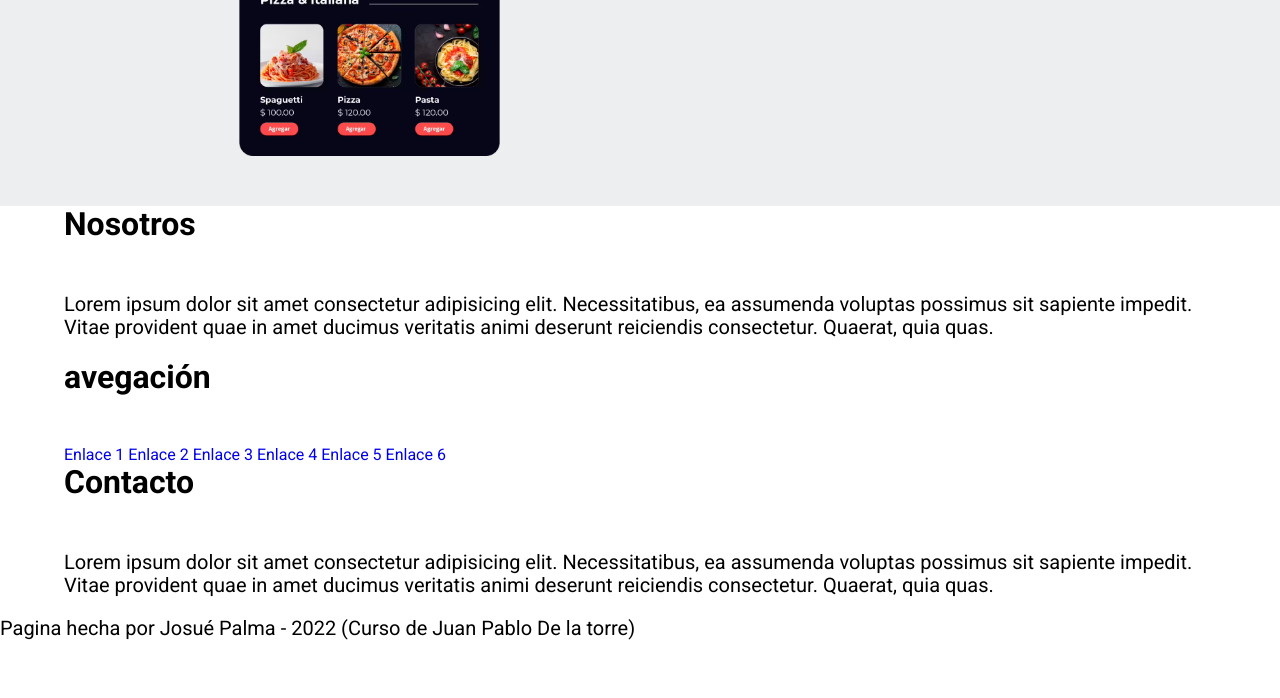
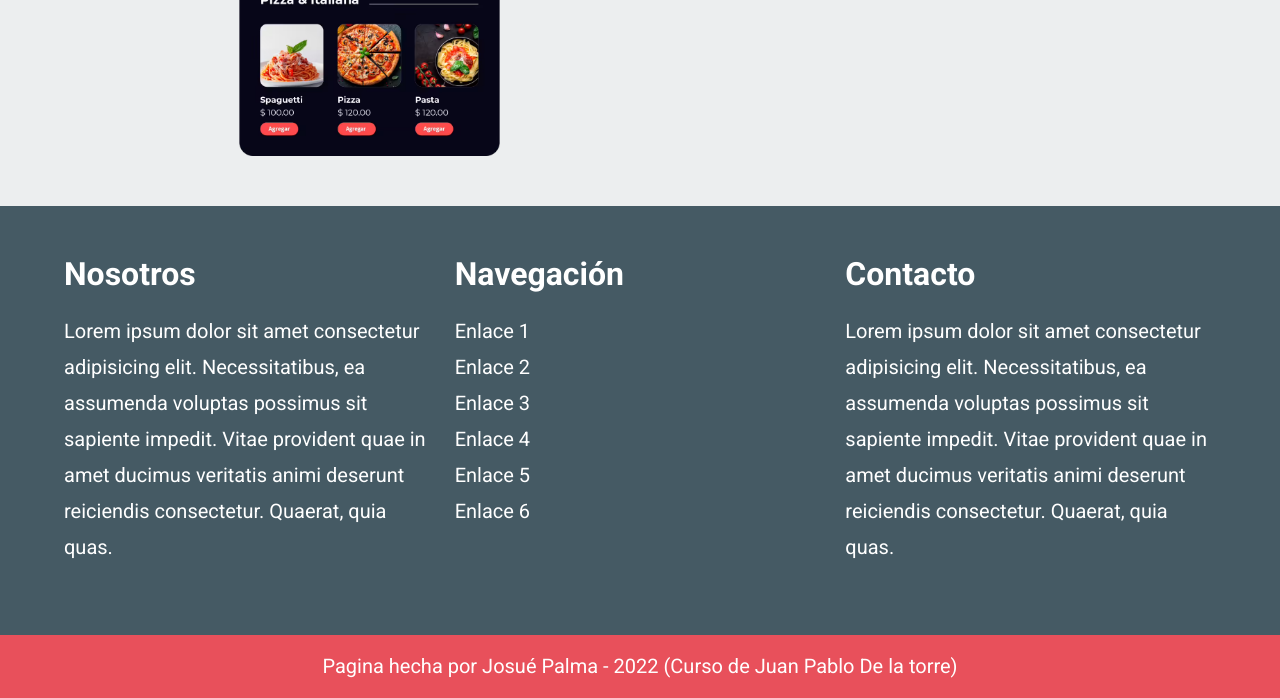
Before and after one commit to JosueP0721/Proyecto--delivery, a website: page index.html in a window 1280 px wide. Shown: the part 5316-6014 px from the top of the page. Before the commit the page ends 5976 px from the top, so only its background shows below. Drawn offline with Linux system fonts and the light colour scheme.

Commit message:
footer scss

```diff
--- a/index.html
+++ b/index.html
@@ -442,7 +442,7 @@
                     animi deserunt reiciendis consectetur. Quaerat, quia quas.</p>
             </div>
             <div class="footer__widget">
-                <h3 class="footer__heading">avegación</h3>
+                <h3 class="footer__heading">Navegación</h3>
                 <nav class="footer__nav">
                     <a href="#" class="footer__link">Enlace 1</a>
                     <a href="#" class="footer__link">Enlace 2</a>
--- /dev/null
+++ b/src/scss/layout/_footer.scss
@@ -0,0 +1,53 @@
+@use 'base/variables' as v;
+@use 'base/mixins' as m;
+
+
+.footer {
+    padding-top: 5rem;
+    background-color: v.$secundario;
+
+    &__grid {
+        @include m.tablet {
+            @include m.grid(3, 2rem);
+        }
+    }
+    &__widget {
+        margin-bottom: 5rem;
+        &:last-of-type {
+            margin-bottom: 0;
+        }
+    }
+    &__heading {
+        color: v.$blanco;
+        margin: 0;
+        text-align: center;
+        @include m.tablet {
+            text-align: left;
+        }
+    }
+    &__nav {
+        display: flex;
+        flex-direction: column;
+    }
+    &__nav,
+    &__texto {
+        margin-top: 2rem;
+    }
+    &__link,
+    &__texto {
+        font-size: 2rem;
+        line-height: 1.8;
+        color: v.$blanco;
+        text-align: center;
+        @include m.tablet {
+            text-align: left;
+        }
+    }
+    &__copyright {
+        background-color: v.$primario;
+        margin: 0;
+        padding: 2rem 0;
+        color: v.$blanco;
+        text-align: center;
+    }
+}
--- a/src/scss/layout/_index.scss
+++ b/src/scss/layout/_index.scss
@@ -5,3 +5,4 @@
 @forward 'favoritos';
 @forward 'trabajo';
 @forward 'descargar';
+@forward 'footer';
```
Also changed, not shown: build/css/app.css, 1 other file.
